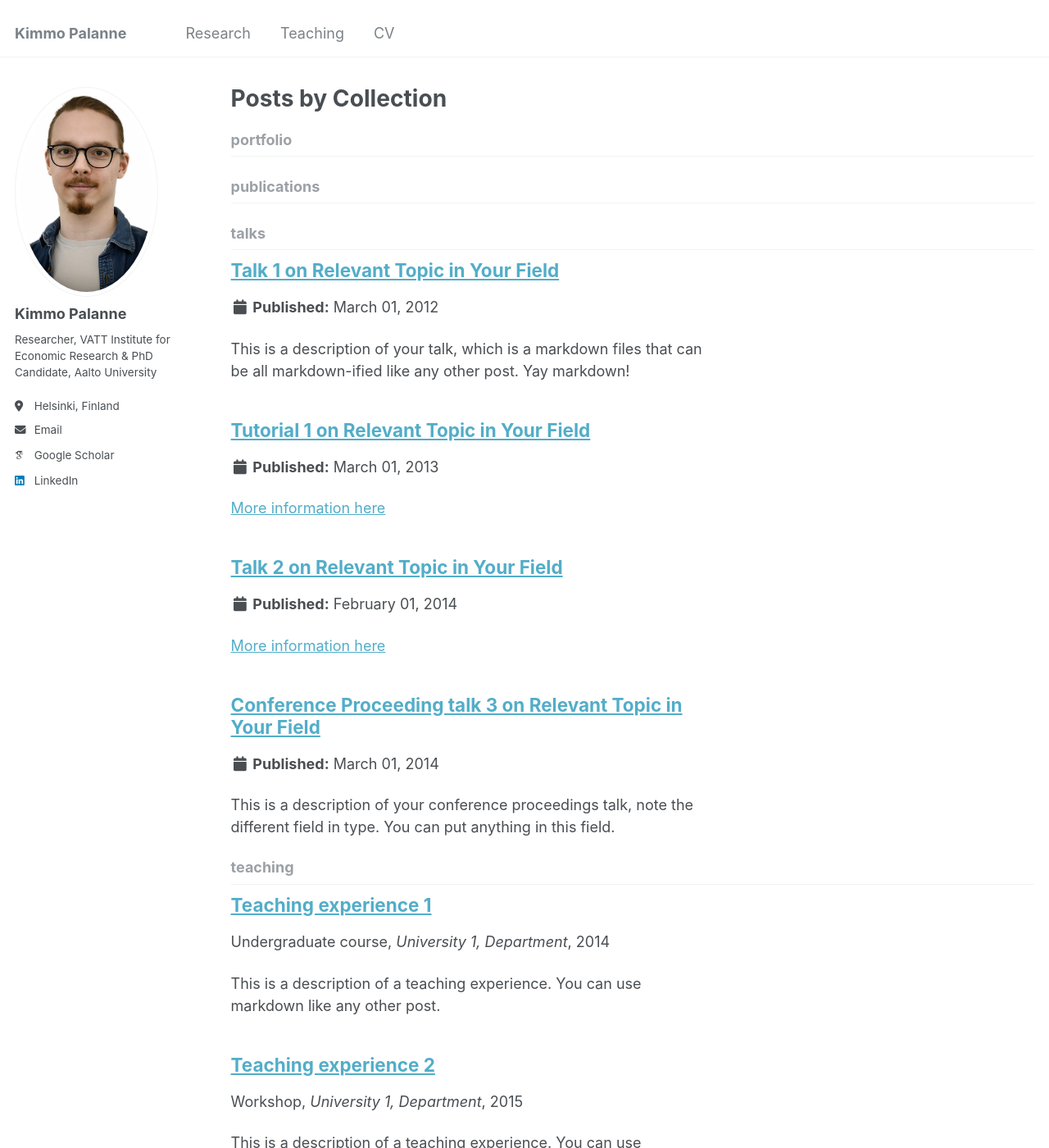
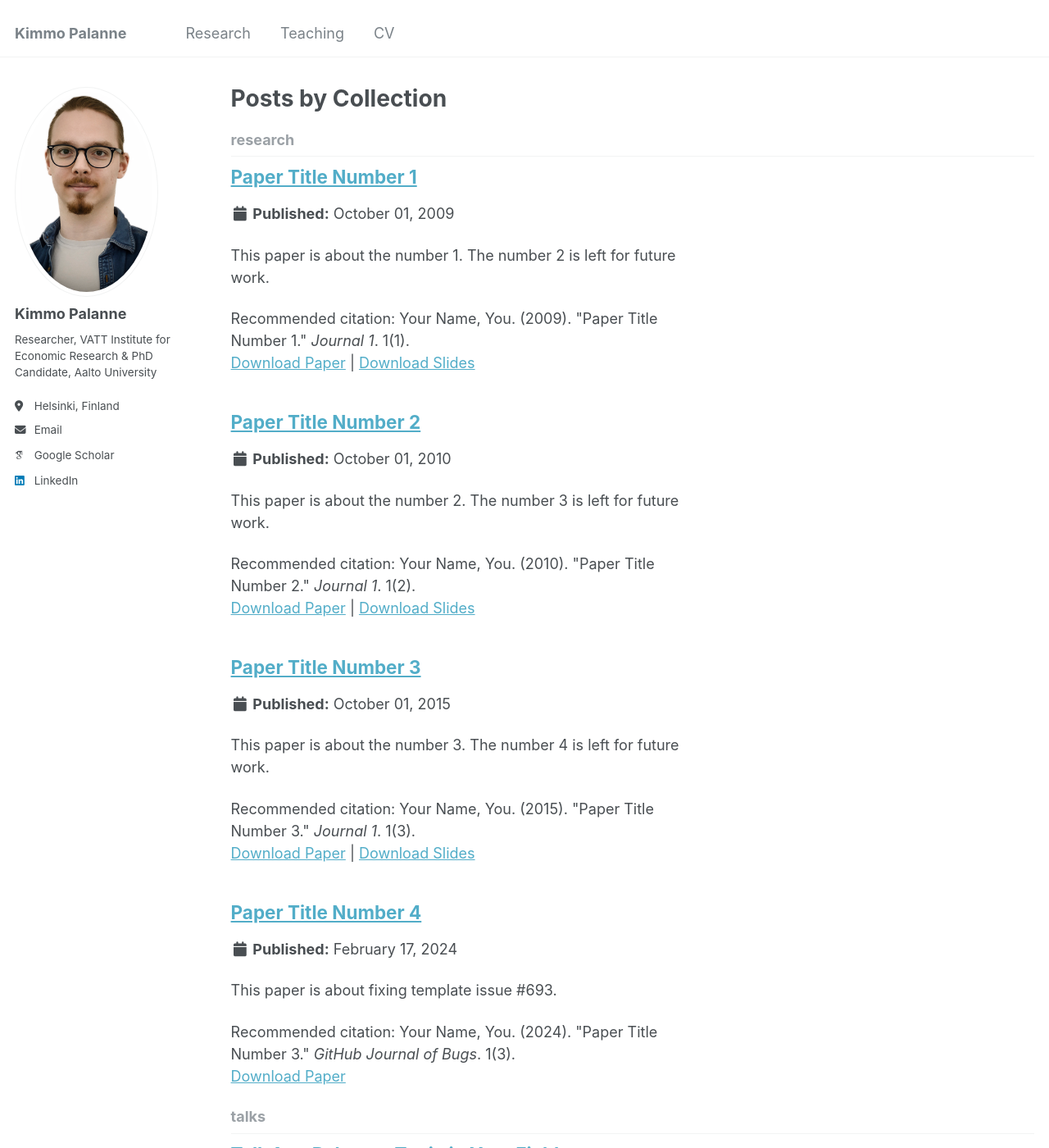
Before and after one commit to kimmopalanne/kimmopalanne.github.io, a Jekyll site: the page built from _pages/collection-archive.html, in a window 1280 px wide and 1400 px high. Shown: the whole window at 82% size. Built offline with Jekyll 4.4.1, drawn with Linux system fonts in a browser that asks for light colours; some web fonts are replaced; part of the change alters nothing that is shown.

Commit message:
Update _config.yml

```diff
--- a/_config.yml
+++ b/_config.yml
@@ -215,10 +215,7 @@ collections:
   teaching:
     output: true
     permalink: /:collection/:path/
-  publications:
-    output: true
-    permalink: /:collection/:path/
-  portfolio:
+  research:
     output: true
     permalink: /:collection/:path/
   talks:
@@ -228,17 +225,6 @@ collections:
 
 # These settings control how pages and collections are included in the site
 defaults:
-  # _posts
-  - scope:
-      path: ""
-      type: posts
-    values:
-      layout: single
-      author_profile: true
-      read_time: true
-      comments: true
-      share: true
-      related: true
   # _pages
   - scope:
       path: ""
@@ -255,24 +241,15 @@ defaults:
       author_profile: true
       share: true
       comments: true
-  # _publications
+  # _research
   - scope:
       path: ""
-      type: publications
+      type: research
     values:
       layout: single
       author_profile: true
       share: true
       comments: true
-  # _portfolio
-  - scope:
-      path: ""
-      type: portfolio
-    values:
-      layout: single
-      author_profile: true
-      share: true
-      comment: true
   # _talks
   - scope:
       path: ""
```
